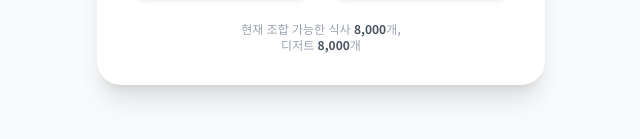
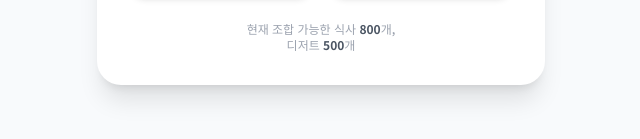
Before and after one commit to itissecrete/imstar, a plain HTML site: page index.html in a window 1280 px wide. Shown: the part 541-680 px from the top of the page, 319-959 px from the left. Drawn offline with nearby package versions, Linux system fonts and the light colour scheme.

Commit message:
Refactor comments and update meal count logic
Removed Korean comments and updated meal count calculation to use menus data.

```diff
--- a/index.html
+++ b/index.html
@@ -28,7 +28,7 @@
 </head>
 <body class="min-h-screen flex flex-col items-center justify-center p-4 md:p-8">
 
-    <!-- Main Split Wrapper (초기엔 중앙 정렬 max-w-md, 레시피 오픈 시 좌우 분할 max-w-5xl) -->
+    <!-- Main Split Wrapper -->
     <div id="app-wrapper" class="w-full max-w-md transition-all duration-500 flex flex-col lg:flex-row items-center lg:items-stretch justify-center gap-6">
 
         <!-- Left Panel: 메뉴 추천 룰렛 -->
@@ -62,7 +62,7 @@
             </div>
         </div>
 
-        <!-- Right Panel: AI 레시피 & 채팅 (초기엔 숨김, 클릭 시 우측 반반 화면으로 등장) -->
+        <!-- Right Panel: AI 레시피 & 채팅 -->
         <div id="recipe-panel" class="hidden w-full lg:flex-1 bg-white rounded-3xl shadow-xl overflow-hidden flex-col h-[75vh] min-h-[520px] max-h-[720px] animate-pop-in">
             <div class="px-6 py-4 border-b border-gray-100 flex justify-between items-center bg-gray-50 flex-shrink-0">
                 <h3 id="recipe-modal-title" class="text-lg md:text-xl font-bold text-gray-800 truncate pr-2">레시피</h3>
@@ -90,26 +90,39 @@
     </div>
 
     <script>
-        // Cloudflare Worker URL
         const SERVER_URL = "https://weathered-lab-4edf.lookc869.workers.dev/";
         let currentMenuName = "";
         let chatHistory = [];
 
+        // 현실적인 자취생 메뉴 데이터로 전면 교체
         const mealsData = {
-            adjectives: ["가성비 갑", "치즈 듬뿍", "매콤달콤", "해장용", "단짠단짠", "든든한", "초간단", "스트레스 풀리는", "엄마 손맛", "야식 추천", "고소한", "얼큰한", "달짝지근한", "불맛 나는", "바삭한", "촉촉한", "영양 만점", "밥도둑", "술안주", "다이어트(양심상)"],
-            ingredients: ["스팸", "참치", "계란", "제육", "대패삼겹살", "김치", "소시지", "어묵", "두부", "닭가슴살", "돼지고기", "우동사리", "라면사리", "베이컨", "옥수수콘", "떡", "만두", "고추장", "간장", "마요네즈"],
-            types: ["마요덮밥", "컵밥", "떡볶이", "주먹밥", "라면", "볶음밥", "비빔밥", "찌개", "전", "파스타", "우동", "국수", "토스트", "샌드위치", "샐러드", "김밥", "유부초밥", "그라탕", "리조또", "덮밥"]
+            adjectives: ["가성비 갑", "스트레스 풀리는", "초간단", "든든한", "단짠단짠", "해장용", "엄마 손맛", "야식 추천", "매콤달콤", "영양 만점", "설거지 1분", "자취생 필수", "밥도둑", "국물이 끝내주는", "치즈 듬뿍", "포만감 100%", "냉파(냉장고 파먹기)", "맥주 안주로 딱인", "고소한", "비주얼 폭발"],
+            menus: [
+                "스팸 김치볶음밥", "참치마요 덮밥", "간장버터 계란밥", "순두부 열라면", "대패삼겹 숙주볶음",
+                "베이컨 크림우동", "전자레인지 계란찜", "참치 김치찌개", "불닭 치즈볶음면", "냉동만두 강정",
+                "식빵 컵피자", "편의점 마크정식", "짜파구리", "참치 비빔국수", "삼겹살 쌈장볶음밥",
+                "콘치즈 덮밥", "사골곰탕 만둣국", "우동사리 볶음", "치킨마요 덮밥", "김치 참치전",
+                "두부 김치", "어묵 볶음", "제육 덮밥", "소시지 야채볶음", "간장 비빔국수",
+                "로제 떡볶이(시판용)", "전자레인지 찜닭", "명란마요 덮밥", "카레라이스", "닭가슴살 볶음밥",
+                "차돌박이 된장찌개", "김치말이 국수", "대왕 유부초밥", "자취생 떡국", "두툼한 계란말이",
+                "오므라이스", "새우 볶음밥", "김치 우동", "돼지고기 김치찜", "마늘 볶음밥"
+            ]
         };
 
         const dessertsData = {
-            adjectives: ["달콤한", "상큼한", "부드러운", "시원한", "꾸덕한", "쫀득한", "바삭한", "사르르 녹는", "쌉싸름한", "고소한", "가벼운", "든든한", "상쾌한", "진한", "촉촉한", "폭신폭신한", "짭짤한", "달달한", "톡 쏘는", "차가운"],
-            ingredients: ["초코", "바닐라", "딸기", "녹차", "치즈", "카라멜", "요거트", "망고", "복숭아", "사과", "바나나", "팥", "인절미", "흑임자", "레몬", "자몽", "블루베리", "오레오", "로투스", "민트초코"],
-            types: ["아이스크림", "마카롱", "크로플", "빙수", "케이크", "쿠키", "푸딩", "젤리", "쉐이크", "에이드", "스무디", "타르트", "와플", "팬케이크", "도넛", "머핀", "스콘", "브라우니", "카스테라", "파르페"]
+            adjectives: ["달콤한", "상큼한", "스트레스 녹는", "시원한", "꾸덕한", "당 충전", "초간단", "홈카페", "비주얼 폭발", "부드러운", "사르르 녹는", "바삭한", "가성비 갑", "고급스러운", "쫀득한", "달달한", "상쾌한", "차가운", "사진 찍기 좋은", "입가심용"],
+            menus: [
+                "오레오 쉐이크", "식빵 러스크", "전자레인지 브라우니", "딸기 바나나 스무디", "요거트 볼",
+                "인절미 토스트", "초코파이 미니케이크", "아이스크림 호떡", "크림치즈 크래커", "우유 컵빙수",
+                "달고나 커피", "사이다 과일화채", "핫케이크", "바닐라 아이스크림", "시리얼 파르페",
+                "얼음 동동 미숫가루", "식빵 츄러스", "냉동망고 연유빙수", "아포가토", "요구르트 샤베트",
+                "누텔라 바나나 토스트", "에어프라이어 홈런볼", "아이스 홍시", "과일 요거트 샐러드", "미니 치즈케이크(편의점)"
+            ]
         };
 
         window.onload = () => {
-            document.getElementById('meal-count').innerText = (mealsData.adjectives.length * mealsData.ingredients.length * mealsData.types.length).toLocaleString();
-            document.getElementById('dessert-count').innerText = (dessertsData.adjectives.length * dessertsData.ingredients.length * dessertsData.types.length).toLocaleString();
+            document.getElementById('meal-count').innerText = (mealsData.adjectives.length * mealsData.menus.length).toLocaleString();
+            document.getElementById('dessert-count').innerText = (dessertsData.adjectives.length * dessertsData.menus.length).toLocaleString();
         };
 
         function getRandomItem(array) { return array[Math.floor(Math.random() * array.length)]; }
@@ -127,18 +140,18 @@
 
             let shuffleCount = 0;
             const shuffleInterval = setInterval(() => {
-                resultText.innerText = `${getRandomItem(data.adjectives)} ${getRandomItem(data.ingredients)} ${getRandomItem(data.types)}`;
+                // 수식어 + 메뉴로만 표시
+                resultText.innerText = `${getRandomItem(data.adjectives)}\n${getRandomItem(data.menus)}`;
                 resultText.style.opacity = '0.5';
 
                 shuffleCount++;
                 if (shuffleCount > 10) {
                     clearInterval(shuffleInterval);
                     const finalAdj = getRandomItem(data.adjectives);
-                    const finalIng = getRandomItem(data.ingredients);
-                    const finalTyp = getRandomItem(data.types);
-                    currentMenuName = `${finalAdj} ${finalIng} ${finalTyp}`;
+                    const finalMenu = getRandomItem(data.menus);
+                    currentMenuName = `${finalAdj} ${finalMenu}`;
 
-                    resultText.innerHTML = `<span class="slot-machine-text text-${type === 'meal' ? 'orange' : 'purple'}-600">${finalAdj}</span> <br> <span class="slot-machine-text" style="animation-delay: 0.1s">${finalIng} ${finalTyp}</span>`;
+                    resultText.innerHTML = `<span class="slot-machine-text text-${type === 'meal' ? 'orange' : 'purple'}-600">${finalAdj}</span> <br> <span class="slot-machine-text" style="animation-delay: 0.1s">${finalMenu}</span>`;
                     resultText.style.opacity = '1';
 
                     setTimeout(() => {
@@ -178,7 +191,6 @@
             const chatInputArea = document.getElementById('chat-input-area');
             const chatInput = document.getElementById('chat-input');
 
-            // 화면을 반반 분할 레이아웃으로 확장
             wrapper.classList.remove('max-w-md');
             wrapper.classList.add('max-w-5xl');
             panel.classList.remove('hidden');
@@ -195,7 +207,6 @@
             content.innerHTML = '';
             chatHistory = [];
 
-            // 모바일 환경에서는 아래쪽에 열린 레시피 패널로 부드럽게 스크롤
             if (window.innerWidth < 1024) {
                 setTimeout(() => panel.scrollIntoView({ behavior: 'smooth', block: 'start' }), 100);
             }
```
